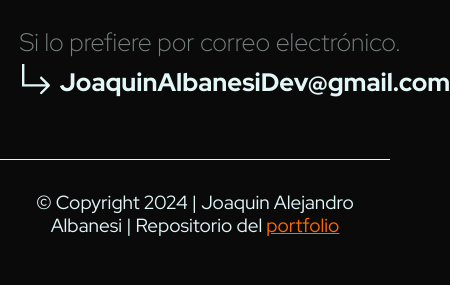
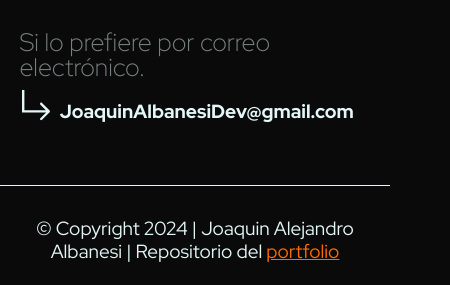
Before and after one commit to AlbanesiDev/Portfolio, a website: page public/index.html in a window 390 px wide. Shown: the part 9438-9723 px from the top of the page, 450 px wide, since content can reach past the window. Before the commit the page ends 9697 px from the top, so only its background shows below. Drawn offline with nearby package versions, Linux system fonts and the light colour scheme.

Commit message:
Fix: responsive contact btn

```diff
--- a/public/scss/components/_buttons.scss
+++ b/public/scss/components/_buttons.scss
@@ -153,6 +153,9 @@
     height: 100%;
     width: calc(100% / 2 - 0.5rem);
   }
+  @media screen and (max-width: 470px) {
+    width: 100% !important;
+  }
 }
 
 .disabled {
--- a/public/scss/components/_contact.scss
+++ b/public/scss/components/_contact.scss
@@ -7,31 +7,44 @@
         @include flex(row, wrap, flex-start, flex-start, $gap-lg);
         width: 40%;
         height: 100%;
+
         .btn-social__email {
             margin-top: $margin-xl;
+
             .text {
                 @include font($font-size-md $font-weight-300);
                 opacity: 0.5;
             }
         }
+
         .btn__email {
             @include flex(row, nowrap, flex-start, flex-end);
             margin-top: $margin-md;
             width: 100%;
             height: 100%;
             text-decoration: none;
+
             img {
                 width: 2rem;
             }
+
             span {
                 @include font($font-size-md $font-weight-700);
                 margin-left: $margin-md;
                 transition: $transition-main;
             }
+
             &:hover {
                 span {
                     transform: translateX($margin-lg);
                 }
+            }
+        }
+    }
+    @media (max-width: 500px) {
+        .btn__email {
+            span {
+                font-size: $font-size-base !important;
             }
         }
     }
@@ -45,6 +58,7 @@
 
         &-description {
             height: 120px;
+
             p {
                 @include font($font-size-lg $font-weight-400);
                 text-wrap: pretty;
@@ -67,16 +81,19 @@
     }
 
 }
+
 @media screen and (max-width: 1230px) {
     .container-contact {
         @include flex(column-reverse, nowrap, space-between, stretch, $gap-xl);
+
         .contact__btn {
             width: 100%;
         }
 
-        .contact__card{
+        .contact__card {
             width: 100%;
             height: 100%;
+
             &-description {
                 p {
                     @include font($font-size-md $font-weight-400);
```
Also changed, not shown: public/css/styles.css, 1 other file.
